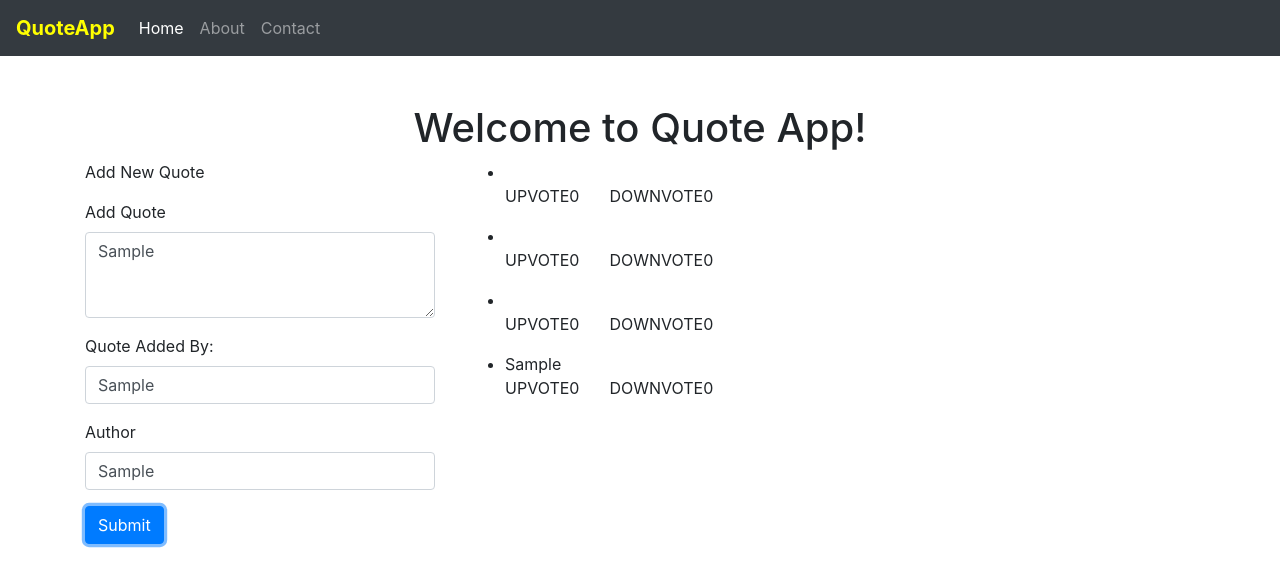
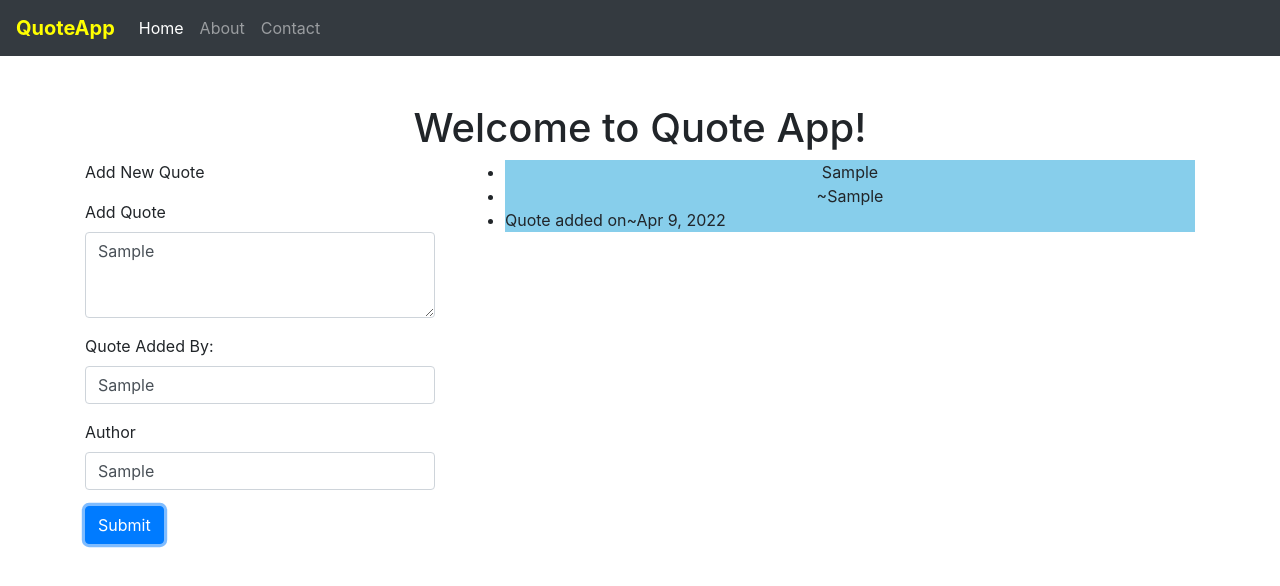
Before and after one commit to chanaiagwata/Quote-App, an Angular app: page / in a window 1280 px wide. Both pictures are taken after typing "Sample", "Sample", "Sample" into the empty fields and a click on the button "Submit". Shown: the top 586 px of the page. Built offline with nearby package versions, Linux system fonts and the light colour scheme.

Commit message:
make author and date with pipe visible on view

```diff
--- a/src/app/app.module.ts
+++ b/src/app/app.module.ts
@@ -8,6 +8,7 @@ import { NavbarComponent } from './navbar/navbar.component';
 import { QuotesComponent } from './quotes/quotes.component';
 import { HighlightQuoteDirective } from './highlight-quote.directive';
 import { QuoteFormComponent } from './quote-form/quote-form.component';
+import { QuoteDescriptionComponent } from './quote-description/quote-description.component';
 
 @NgModule({
   declarations: [
@@ -15,7 +16,8 @@ import { QuoteFormComponent } from './quote-form/quote-form.component';
     NavbarComponent,
     QuotesComponent,
     HighlightQuoteDirective,
-    QuoteFormComponent
+    QuoteFormComponent,
+    QuoteDescriptionComponent
   ],
   imports: [
     BrowserModule,
--- /dev/null
+++ b/src/app/quote-description/quote-description.component.html
@@ -0,0 +1,4 @@
+<!-- <P>
+    <span style="margin-right: 30px;">UPVOTE{{quote.upvote}}</span> <span>DOWNVOTE{{quote.downvote}}</span>
+    <br>
+</P> -->
--- /dev/null
+++ b/src/app/quote-description/quote-description.component.ts
@@ -0,0 +1,17 @@
+import { Component, Input, OnInit } from '@angular/core';
+import { Quote } from '../quote';
+@Component({
+  selector: 'app-quote-description',
+  templateUrl: './quote-description.component.html',
+  styleUrls: ['./quote-description.component.css']
+})
+export class QuoteDescriptionComponent implements OnInit {
+  @Input()
+  quote!: Quote;
+
+  constructor() { }
+
+  ngOnInit(): void {
+  }
+
+}
--- a/src/app/quote.ts
+++ b/src/app/quote.ts
@@ -1,4 +1,7 @@
 export class Quote {
+  reset() {
+    throw new Error('Method not implemented.');
+  }
     id: number;
     quote:string;
     upvote:number;
@@ -8,6 +11,8 @@ export class Quote {
     contributor:string;
   completeDate: Date | undefined;
   static completeDate: string | number | Date;
+  valid: any;
+  description:boolean;
     constructor(id:number, quote:string, upvote:number, downvote:number, contributor:string, author:string, dateAdded:Date){
         this.id = id;
         this.quote = quote;
@@ -16,5 +21,6 @@ export class Quote {
         this.author = author;
         this.dateAdded = dateAdded;
         this.contributor =contributor;
+        this.description = false;
     }
 }
--- a/src/app/quotes/quotes.component.html
+++ b/src/app/quotes/quotes.component.html
@@ -1,28 +1,31 @@
-
 <div class="container">
   <div class="row">
     <div class="col-md-4">
       <app-quote-form (addQuote)="addNewQuote($event)"></app-quote-form>
     </div>
     <div class="col-md-8">
-            <ul *ngFor='let quote of quotes'>
+      <ul *ngFor='let quote of quotes; let i = index'>
         <div *ngIf="quote.upvote == highest && quote.upvote >0; then highlight else unhighlight"></div>
+        <div>
           <ng-template #highlight>
-                  <li appHighlightQuote> {{quote.quote}}
-                    <br>
-                    <span style="margin-right: 30px;">UPVOTE{{quote.upvote}}</span> <span>DOWNVOTE{{quote.downvote}}</span>
-                    <br>
-                    <span>{{quote.author}}</span>
-                    <br>
-                    <span>{{quote.dateAdded}}</span>
-                  </li>
+            <div appHighlightQuote>
+              <li class="text-center">{{quote.quote}}</li>
+              <li class="text-center">Quote added on~{{quote.dateAdded|date}}</li>
+              <li>~{{quote.author}}</li>
+            </div>
           </ng-template>
+        </div>
+        <div>
           <ng-template #unhighlight>
-                  <li>{{quote.quote}}
-                    <br>
-                    <span style="margin-right: 30px;">UPVOTE{{quote.upvote}}</span> <span>DOWNVOTE{{quote.downvote}}</span>
-                  </li>
+            <div appHighlightQuote>
+              <li class="text-center">{{quote.quote}}</li>
+              <li class="text-center">~{{quote.author}}</li>
+              <li>Quote added on~{{quote.dateAdded|date}}</li>
+            </div>
           </ng-template>
+          <!-- <button (click)='toggleDescription(i)'>Toggle Details</button>-->
+        </div>
+        <app-quote-description>'quote.description'[quote]='quote'</app-quote-description>
       </ul>
       <div>
 
--- a/src/app/quotes/quotes.component.ts
+++ b/src/app/quotes/quotes.component.ts
@@ -8,11 +8,11 @@ import { Quote } from '../quote';
 // use quote class to get values to be displayed in quotes.component html
 export class QuotesComponent implements OnInit {
   quotes:Quote[] =[
-    new Quote(1, '', 0, 0, '', '', new Date()),
-    new Quote(2, '', 0, 0, '', '', new Date()),
-    new Quote(3, '', 0, 0, '', '', new Date()),
+    // new Quote(1, '', 0, 0, '', '', new Date),
+    // new Quote(2, '', 0, 0, '', '', new Date()),
+    // new Quote(3, '', 0, 0, '', '', new Date()),
   ]
-  // condition to return quote with highest upvotes
+  // condition to highlight quote with highest upvotes
   arr:number[] = this.quotes.map(
   function (quote){
     return quote.upvote
```
Also changed, not shown: src/app/quote-form/quote-form.component.ts (+7 -0 lines), src/app/quote-description/quote-description.component.css (added), 1 other file (tests, documents, lock files or other folders). Lines whose indentation alone changed are shown as unchanged.
